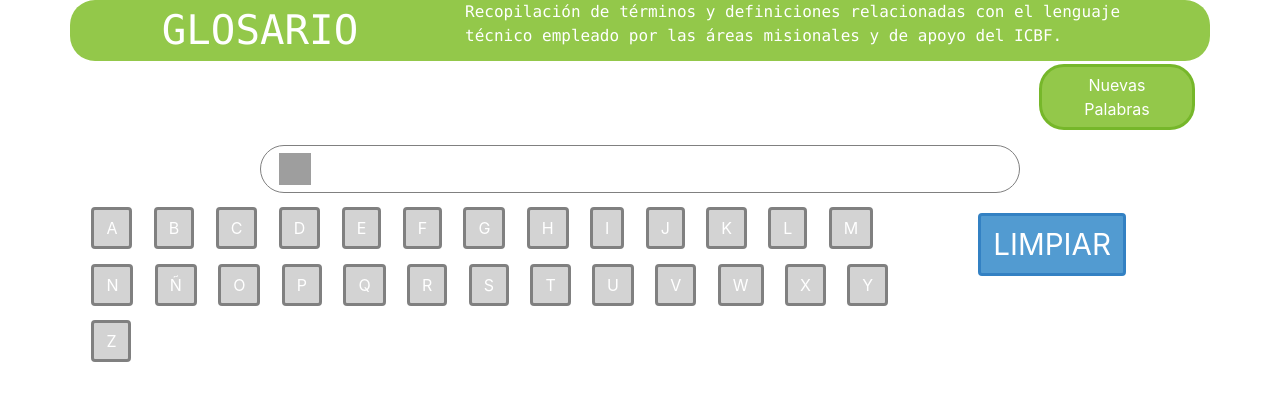
After one commit to didiermorantes/glosarioICBF, a PHP site: page / in a window 1280 px wide. The commit adds this page. Shown: the top 401 px of the page. Run offline with PHP 8.4, Linux system fonts and the light colour scheme; grey boxes are pictures that could not be loaded.

```diff
--- /dev/null
+++ b/index.php
@@ -0,0 +1,350 @@
+<?php
+require_once 'palabras.php';
+?>
+<!doctype html>
+<html lang="en">
+  <head>
+    <!-- Required meta tags -->
+    <meta charset="utf-8">
+    <meta name="viewport" content="width=device-width, initial-scale=1, shrink-to-fit=no">
+
+    <!-- Bootstrap CSS -->
+    <link rel="stylesheet" href="https://cdn.jsdelivr.net/npm/bootstrap@4.5.3/dist/css/bootstrap.min.css" integrity="sha384-TX8t27EcRE3e/ihU7zmQxVncDAy5uIKz4rEkgIXeMed4M0jlfIDPvg6uqKI2xXr2" crossorigin="anonymous">
+        <!-- Personal CSS -->
+        <link rel="stylesheet" href="estilos.css">
+
+    <title>Glosario ICBF</title>
+  </head>
+  <body>
+
+
+
+      <div class="container">
+        <div class="row cabecera">
+
+            <div class="col-sm-4 tituloGlosario">
+                GLOSARIO
+            </div>
+            <div class="col-sm-8 tituloComentarios">
+                Recopilación de términos y definiciones relacionadas con el lenguaje
+                técnico empleado por las áreas misionales  y de apoyo del ICBF.
+            </div>
+        </div> <!-- fin row linea 23 -->
+        <div class = "row nuevaPalabra">
+            <div class="col-sm-10"></div>
+            <div class="col-sm-2">
+                    <form action="glosario2.php" method="post">
+                        <button type="submit"  name="newWord"  class="btn btn-success botonNuevaPalabra">Nuevas Palabras</button>
+            </div>
+        </div>
+
+        <div class="row">
+            <div class="col-sm-2"></div>
+            <div class="col-sm-8">
+                <div class="row recuadroBusqueda">
+                        <!--
+                        <button type="submit" width="32px" height="32px" name="search" value="Buscar" class="btn"><img src="bootstrap-icons/search.svg" alt="" width="32" height="32" title="Bootstrap" class ="icono"></button>
+
+                        <img src="bootstrap-icons/search.svg" alt="" width="32" height="32" title="Bootstrap" class ="icono">
+                        -->
+
+                        <button type="submit" width="32px" height="32px" name="search" value="Buscar" class="btn"><img src="bootstrap-icons/search.svg" alt="" width="32" height="32" title="buscar" class ="icono"></button>
+                        <input type="text" id="keywords" name="keywords" class="keywordsBox">
+                </div>
+            </div>
+            <div class="col-sm-2"></div>
+            <!--
+            <div class="col-sm-3">
+                <button type="submit" name="search" value="Buscar" class="btn botonBuscar">Buscar</button>
+                <img src="bootstrap-icons/bootstrap.svg" alt="" width="32" height="32" title="Bootstrap">
+            </div>
+            -->
+        </div>  <!-- fin row linea 34 -->
+        <div class="row">
+          <div class="col-sm-9">
+
+                <div class="row">
+
+                    <!--
+                    <div class="row">
+                    -->
+                    <button type="submit" name="a" value="a" class="btn btn-secondary boton">A</button>
+
+                    <button type="submit" name="b" value="b" class="btn btn-secondary boton">B</button>
+
+                    <button type="submit" name="c" value="c" class="btn btn-secondary boton">C</button>
+
+                    <button type="submit" name="d" value="d" class="btn btn-secondary boton">D</button>
+
+                    <button type="submit" name="e" value="e" class="btn btn-secondary boton">E</button>
+
+                    <button type="submit" name="f" value="f" class="btn btn-secondary boton">F</button>
+
+                    <button type="submit" name="g" value="g" class="btn btn-secondary boton">G</button>
+
+                    <button type="submit" name="h" value="h" class="btn btn-secondary boton">H</button>
+
+                    <button type="submit" name="i" value="i" class="btn btn-secondary boton">I</button>
+
+                    <button type="submit" name="j" value="j" class="btn btn-secondary boton">J</button>
+
+                    <button type="submit" name="k" value="k" class="btn btn-secondary boton">K</button>
+
+                    <button type="submit" name="l" value="l" class="btn btn-secondary boton">L</button>
+
+                    <button type="submit" name="m" value="m" class="btn btn-secondary boton">M</button>
+
+                    <button type="submit" name="n" value="n" class="btn btn-secondary boton">N</button>
+                    <!--
+                    </div>
+                    -->
+
+
+                    <!--
+                    <div class="row">
+                    -->
+                    <button type="submit" name="ñ" value="ñ" class="btn btn-secondary boton">Ñ</button>
+
+                    <button type="submit" name="o" value="o" class="btn btn-secondary boton">O</button>
+
+                    <button type="submit" name="p" value="p" class="btn btn-secondary boton">P</button>
+
+                    <button type="submit" name="q" value="q" class="btn btn-secondary boton">Q</button>
+
+                    <button type="submit" name="r" value="r" class="btn btn-secondary boton">R</button>
+
+                    <button type="submit" name="s" value="s" class="btn btn-secondary boton">S</button>
+
+                    <button type="submit" name="t" value="t" class="btn btn-secondary boton">T</button>
+
+                    <button type="submit" name="u" value="u" class="btn btn-secondary boton">U</button>
+
+                    <button type="submit" name="v" value="v" class="btn btn-secondary boton">V</button>
+
+                    <button type="submit" name="w" value="w" class="btn btn-secondary boton">W</button>
+
+                    <button type="submit" name="x" value="x" class="btn btn-secondary boton">X</button>
+
+                    <button type="submit" name="y" value="y" class="btn btn-secondary boton">Y</button>
+
+                    <button type="submit" name="z" value="z" class="btn btn-secondary boton">Z</button>
+                    <!--
+                    </div>
+                    -->
+                </div> <!-- cierre row linea 42 -->
+
+          </div> <!-- cierre col-sm-9 linea 40 -->
+          <div class="col-sm-3">
+            <button type="submit" name="clear" value="y" class="btn btn-primary limpiar">LIMPIAR</button>
+          </div> <!-- cierre col-sm-3 -->
+        </div> <!-- fin row linea 39 -->
+        </form>
+      </div> <!-- fin container linea 22-->
+
+      <div class="container">
+        <div>
+
+        <?php
+         if(isset($_POST['a'])) {
+            $palabra = Palabras::buscarPorLetra('a');
+             }
+        if(isset($_POST['b'])) {
+            $palabra = Palabras::buscarPorLetra('b');
+             }
+        if(isset($_POST['c'])) {
+            $palabra = Palabras::buscarPorLetra('c');
+            }
+
+        if(isset($_POST['c'])) {
+            $palabra = Palabras::buscarPorLetra('c');
+            }
+        if(isset($_POST['d'])) {
+            $palabra = Palabras::buscarPorLetra('d');
+            }
+        if(isset($_POST['e'])) {
+            $palabra = Palabras::buscarPorLetra('e');
+            }
+
+        if(isset($_POST['f'])) {
+            $palabra = Palabras::buscarPorLetra('f');
+            }
+        if(isset($_POST['g'])) {
+            $palabra = Palabras::buscarPorLetra('g');
+             }
+        if(isset($_POST['h'])) {
+            $palabra = Palabras::buscarPorLetra('h');
+            }
+
+        if(isset($_POST['i'])) {
+            $palabra = Palabras::buscarPorLetra('i');
+            }
+        if(isset($_POST['j'])) {
+            $palabra = Palabras::buscarPorLetra('j');
+            }
+        if(isset($_POST['k'])) {
+            $palabra = Palabras::buscarPorLetra('k');
+            }
+
+        if(isset($_POST['l'])) {
+            $palabra = Palabras::buscarPorLetra('l');
+            }
+        if(isset($_POST['m'])) {
+            $palabra = Palabras::buscarPorLetra('m');
+            }
+        if(isset($_POST['n'])) {
+            $palabra = Palabras::buscarPorLetra('n');
+            }
+
+        if(isset($_POST['ñ'])) {
+            $palabra = Palabras::buscarPorLetra('ñ');
+            }
+        if(isset($_POST['o'])) {
+            $palabra = Palabras::buscarPorLetra('o');
+            }
+        if(isset($_POST['p'])) {
+            $palabra = Palabras::buscarPorLetra('p');
+            }
+
+        if(isset($_POST['q'])) {
+            $palabra = Palabras::buscarPorLetra('q');
+            }
+
+        if(isset($_POST['r'])) {
+            $palabra = Palabras::buscarPorLetra('r');
+            }
+        if(isset($_POST['s'])) {
+            $palabra = Palabras::buscarPorLetra('s');
+            }
+        if(isset($_POST['t'])) {
+            $palabra = Palabras::buscarPorLetra('t');
+            }
+
+        if(isset($_POST['u'])) {
+            $palabra = Palabras::buscarPorLetra('u');
+            }
+
+        if(isset($_POST['v'])) {
+            $palabra = Palabras::buscarPorLetra('v');
+            }
+
+        if(isset($_POST['w'])) {
+            $palabra = Palabras::buscarPorLetra('w');
+            }
+
+        if(isset($_POST['x'])) {
+            $palabra = Palabras::buscarPorLetra('x');
+            }
+        if(isset($_POST['y'])) {
+            $palabra = Palabras::buscarPorLetra('y');
+            }
+        if(isset($_POST['z'])) {
+            $palabra = Palabras::buscarPorLetra('z');
+            }
+
+        if(isset($_POST['clear'])) {
+                $palabra = Palabras::limpiar();
+                }
+
+        if(isset($_POST['search'])) {
+                $terminoBusqueda = $_POST['keywords'];
+                $palabra = Palabras::buscarPorTermino($terminoBusqueda);
+                }
+
+        if(isset($_POST['newWord'])) {
+                // $palabra = "Hola";
+                echo "
+                    <script>
+
+                    window.location.replace('editar.php');
+
+                    </script>
+                    ";
+
+                }
+      else{
+        echo "";
+      }
+        ?>
+
+        <!--
+        <?php
+                    if (isset($palabra)){
+                        if(!empty($palabra) ){
+                                var_dump($palabra);
+
+                        }
+                    }
+        ?>
+        -->
+        </div>
+
+        <!--
+        <div class="row row-cols-4">
+        -->
+        <div class ="row cuerpoCards">
+                    <?php
+                    if (isset($palabra)){
+                    if(!empty($palabra) ){
+                        foreach($palabra as $resultado){
+                            echo '<div class="col-md-3 padre">';
+                            echo '<div class="col-sm">';
+                                echo '<div class="card estiloCards">';
+                                    echo '<div class="card-body" data-toggle="modal" data-target="#modal'.$resultado['id'].'">';
+                                        echo '<h5 class="card-title">'.$resultado['termino'].'</h5>';
+                                    echo '</div>';
+                                echo '</div>';
+                            echo '</div>';
+                            echo '</div>';
+                        }//fin foreach
+                    }//fin $palabra
+                    }//fin isset
+
+                    ?>
+
+        </div>
+
+      </div>
+
+
+      <!-- Modal -->
+<?php
+        if (isset($palabra)){
+            if(!empty($palabra) ){
+              foreach($palabra as $resultado){
+                    echo '<div class="modal fade" id="modal'.$resultado['id'].'" tabindex="-1" aria-labelledby="modalLabel" aria-hidden="true">';
+                        echo '<div class="modal-dialog">';
+                        echo '<div class="modal-content contenidoModal">';
+                            echo '<div class="modal-header headerModal">';
+                            echo '<h5 class="modal-title" id="modalLabel">'.$resultado['termino'].'</h5>';
+                            echo '<button type="button" class="close botonCerrar" data-dismiss="modal" aria-label="Close">';
+                                echo '<span aria-hidden="true">&times;</span>';
+                            echo '</button>';
+                            echo '</div>';
+                            echo '<div class="modal-body cuerpoModal">';
+                                echo $resultado['definicion'];
+                            echo '</div>';
+                        echo '</div>';
+                        echo '</div>';
+                    echo '</div>';
+
+            }//fin foreach
+          }//fin $palabra
+        }//fin isset
+
+?>
+
+
+
+    <!-- Optional JavaScript; choose one of the two! -->
+
+    <!-- Option 1: jQuery and Bootstrap Bundle (includes Popper) -->
+    <script src="https://code.jquery.com/jquery-3.5.1.slim.min.js" integrity="sha384-DfXdz2htPH0lsSSs5nCTpuj/zy4C+OGpamoFVy38MVBnE+IbbVYUew+OrCXaRkfj" crossorigin="anonymous"></script>
+    <script src="https://cdn.jsdelivr.net/npm/bootstrap@4.5.3/dist/js/bootstrap.bundle.min.js" integrity="sha384-ho+j7jyWK8fNQe+A12Hb8AhRq26LrZ/JpcUGGOn+Y7RsweNrtN/tE3MoK7ZeZDyx" crossorigin="anonymous"></script>
+
+    <!-- Option 2: jQuery, Popper.js, and Bootstrap JS
+    <script src="https://code.jquery.com/jquery-3.5.1.slim.min.js" integrity="sha384-DfXdz2htPH0lsSSs5nCTpuj/zy4C+OGpamoFVy38MVBnE+IbbVYUew+OrCXaRkfj" crossorigin="anonymous"></script>
+    <script src="https://cdn.jsdelivr.net/npm/popper.js@1.16.1/dist/umd/popper.min.js" integrity="sha384-9/reFTGAW83EW2RDu2S0VKaIzap3H66lZH81PoYlFhbGU+6BZp6G7niu735Sk7lN" crossorigin="anonymous"></script>
+    <script src="https://cdn.jsdelivr.net/npm/bootstrap@4.5.3/dist/js/bootstrap.min.js" integrity="sha384-w1Q4orYjBQndcko6MimVbzY0tgp4pWB4lZ7lr30WKz0vr/aWKhXdBNmNb5D92v7s" crossorigin="anonymous"></script>
+    -->
+  </body>
+</html>
--- a/parametrosConexion.php
+++ b/parametrosConexion.php
@@ -1,7 +1,17 @@
+
 <?php
+/* DESPLIEGUE ONLINE
 define('HOST', "localhost");
 define("TIPO_BASE_DATOS","mysql");
 define("BASE_DATOS",     "bd_glosario");
 define("USUARIO", "root");
 define("CONTRASENA", "");
+*/
+
+define('HOST', "172.20.1.65");
+define("TIPO_BASE_DATOS","mysql");
+define("BASE_DATOS",     "glosario");
+define("USUARIO", "portal_user");
+define("CONTRASENA", "Icbf*2020");
+
 ?>
```
Also changed, not shown: CRUD.php (+8 -3 lines).
